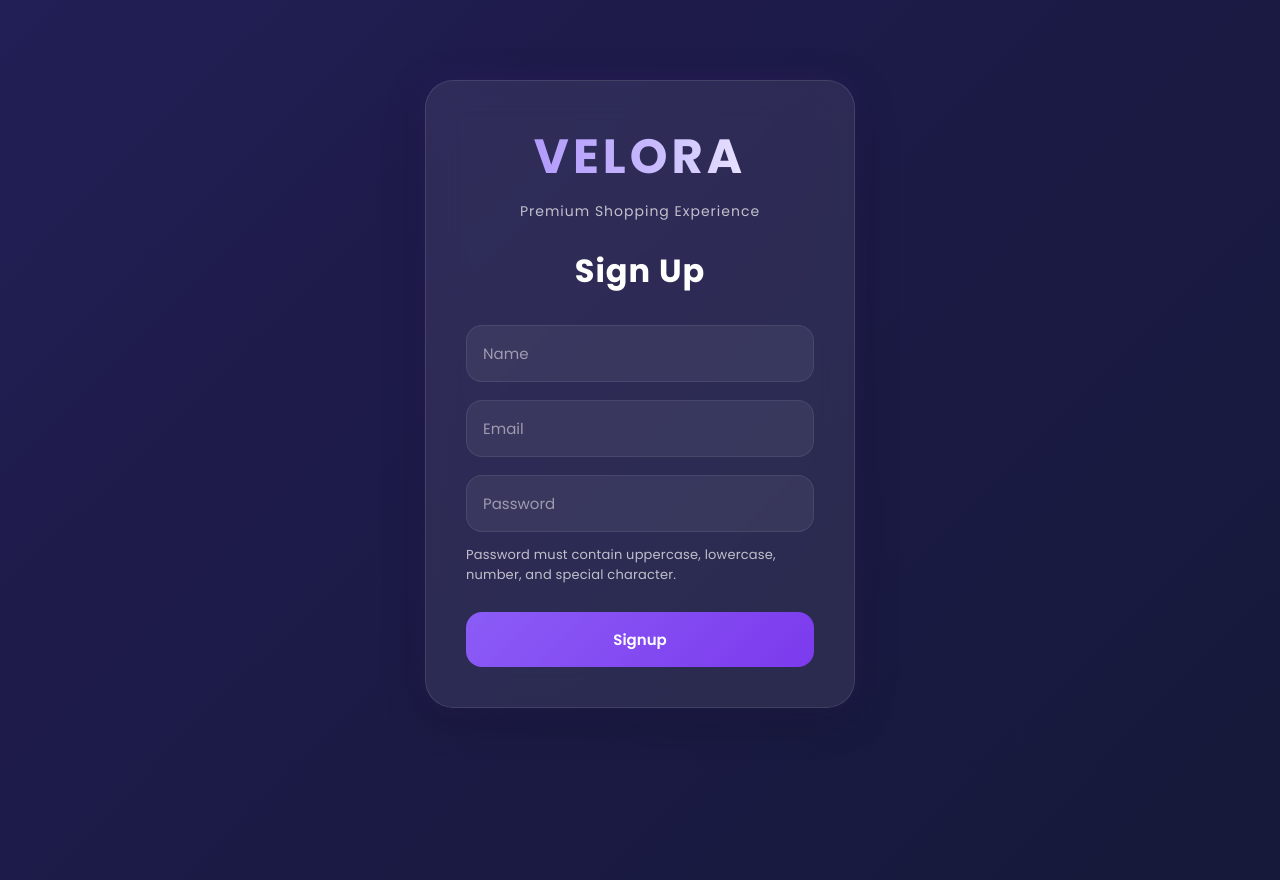
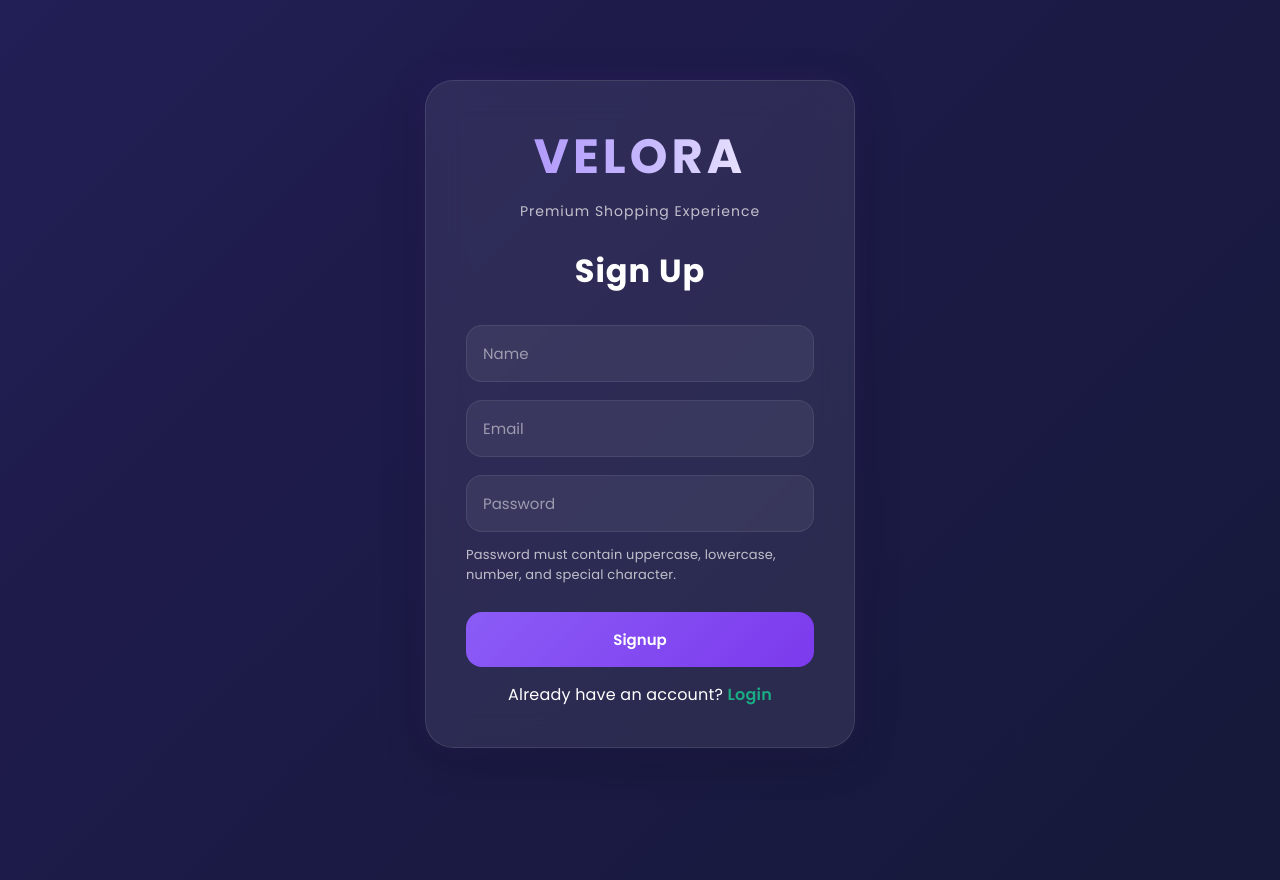
Before and after one commit to Teekay-OG/velora-ecommerce, a React app in the folder Frontend/: page /signup in a window 1280 px wide. Built offline with nearby package versions, Linux system fonts and the light colour scheme; the HTML template or start-up script is replaced by a standard one.

Commit message:
Add login link to signup page

```diff
--- a/Frontend/src/index.css
+++ b/Frontend/src/index.css
@@ -2610,3 +2610,18 @@ select:focus {
   }
 
 }
+
+.auth-switch {
+  margin-top: 15px;
+  text-align: center;
+}
+
+.auth-switch a {
+  color: #1aac83;
+  font-weight: 600;
+  text-decoration: none;
+}
+
+.auth-switch a:hover {
+  text-decoration: underline;
+}
--- a/Frontend/src/pages/Signup.jsx
+++ b/Frontend/src/pages/Signup.jsx
@@ -1,6 +1,7 @@
 import { useState } from 'react'
 import { useNavigate } from 'react-router-dom'
 import { toast } from 'react-toastify'
+import { Link } from 'react-router-dom'
 
 const Signup = () => {
 
@@ -79,6 +80,13 @@ const Signup = () => {
 
       <button>Signup</button>
 
+      <p className="auth-switch">
+           Already have an account?{' '}
+         <Link to="/login">
+           Login
+         </Link>
+      </p>
+
       {error && <div className="error">{error}</div>}
 
     </form>
```
